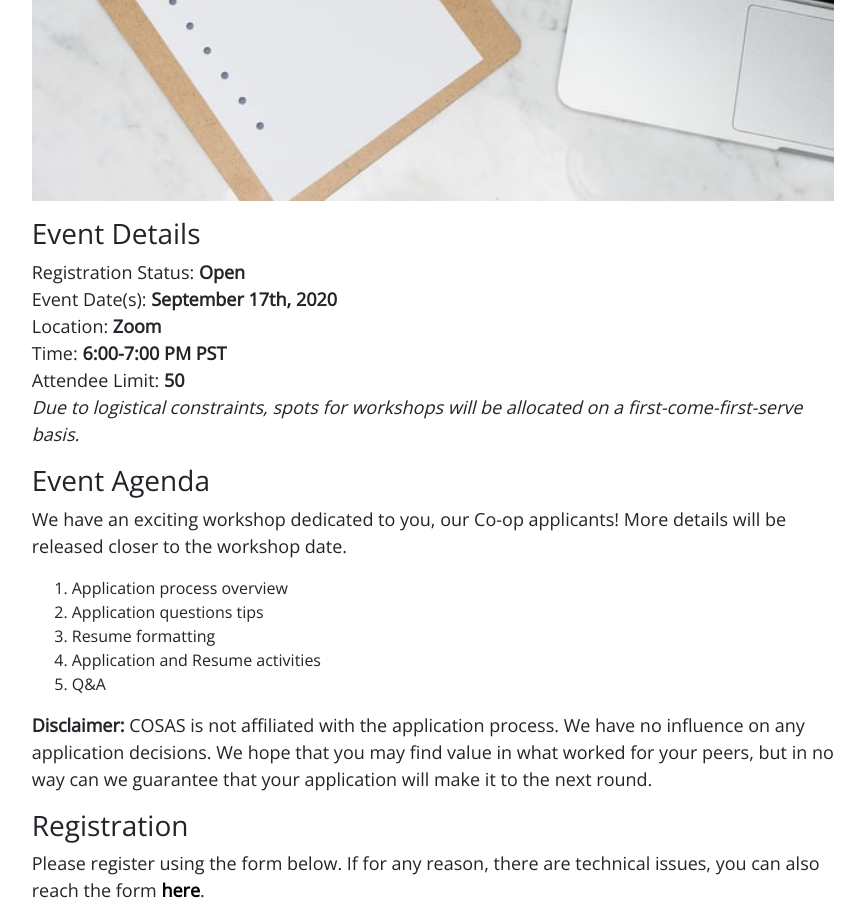
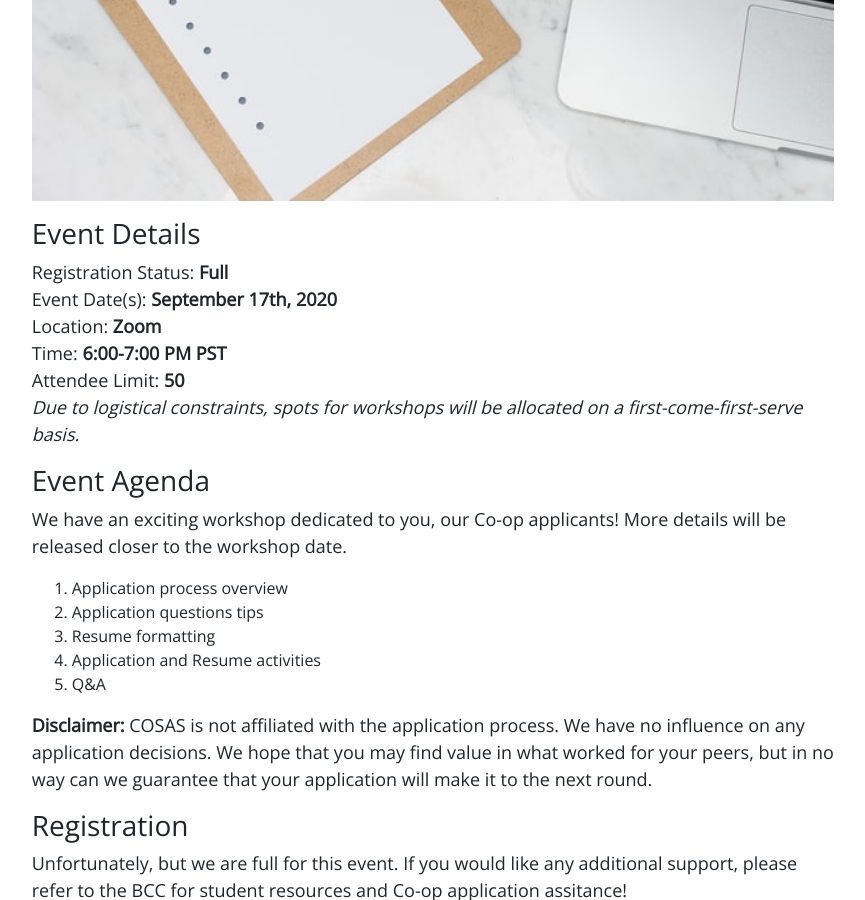
Before and after one commit to coopsauder/COSAS, a Jekyll site: the page built from _posts/2020-08-04-application-workshop.md, in a window 1280 px wide and 900 px high, scrolled down 911 px. Shown: the whole window, without its empty margins (207-1072 px from the left). Built offline with Jekyll 4.4.1, drawn with Linux system fonts in a browser that asks for light colours; nearby versions of some CDN libraries; some of the changed lines change nothing that is shown.

Commit message:
closed registration

```diff
--- a/_posts/2020-08-04-application-workshop.md
+++ b/_posts/2020-08-04-application-workshop.md
@@ -4,7 +4,7 @@ title:  "Intake Application Clinics"
 date:   2020-08-04 00:50:32 -0400
 tags: intake event
 image: svg/resume.svg
-event-status: Open
+event-status: Full
 event-link: reg-app
 event-date: September 17th, 2020
 location: Zoom
@@ -41,6 +41,4 @@ We have an exciting workshop dedicated to you, our Co-op applicants! More detail
 
 ### Registration
 
-Please register using the form below. If for any reason, there are technical issues, you can also reach the form **[here](https://forms.gle/nz7eByP4E45Fqgxn9)**.
-
-<iframe class="w-100 container-fluid" src="https://docs.google.com/forms/d/e/1FAIpQLScriftnFqJkvHr4ArqccxiyYf3y9zeNvYoElvfL-AvcayleDQ/viewform?embedded=true" height="835" frameborder="0" marginheight="0" marginwidth="0">Loading…</iframe>
+Unfortunately, but we are full for this event. If you would like any additional support, please refer to the BCC for student resources and Co-op application assitance!
--- a/static_files/scripts/scripts.js
+++ b/static_files/scripts/scripts.js
@@ -18,13 +18,13 @@ $(document).ready(function() {
         $('.team-email').popover('toggle')
     })
 
-    ScrollReveal().reveal('.home', { duration: 3000 })
-    ScrollReveal().reveal('.about-scene', { duration: 3000 })
-    ScrollReveal().reveal('.about', { duration: 5000 })
-    ScrollReveal().reveal('.initiatives', { duration: 3000})
-    ScrollReveal().reveal('.events', { duration: 3000, interval: 250 })
+    ScrollReveal().reveal('.home', { duration: 2000 })
+    ScrollReveal().reveal('.about-scene', { duration: 2000 })
+    ScrollReveal().reveal('.about', { duration: 2000 })
+    ScrollReveal().reveal('.initiatives', { duration: 2000})
+    ScrollReveal().reveal('.events', { duration: 2000, interval: 250 })
     ScrollReveal().reveal('.team', { duration: 2000, interval: 150 })
-    ScrollReveal().reveal('.contact', { duration: 3000 })
+    ScrollReveal().reveal('.contact', { duration: 2000 })
 })
 
 $("#clear-contact").click(function () {
```
Also changed, not shown: _initiatives/intake.md (+0 -1 lines).
